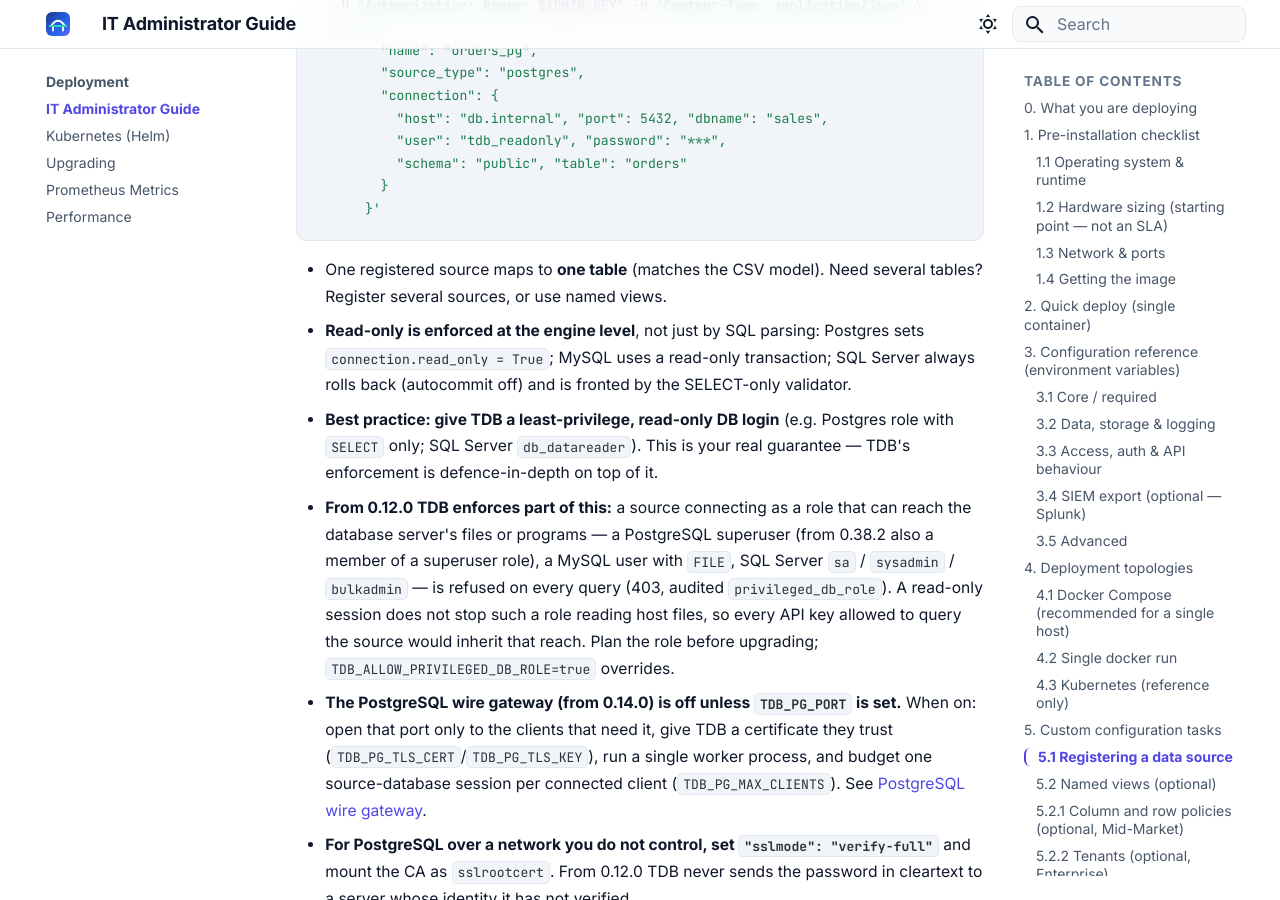
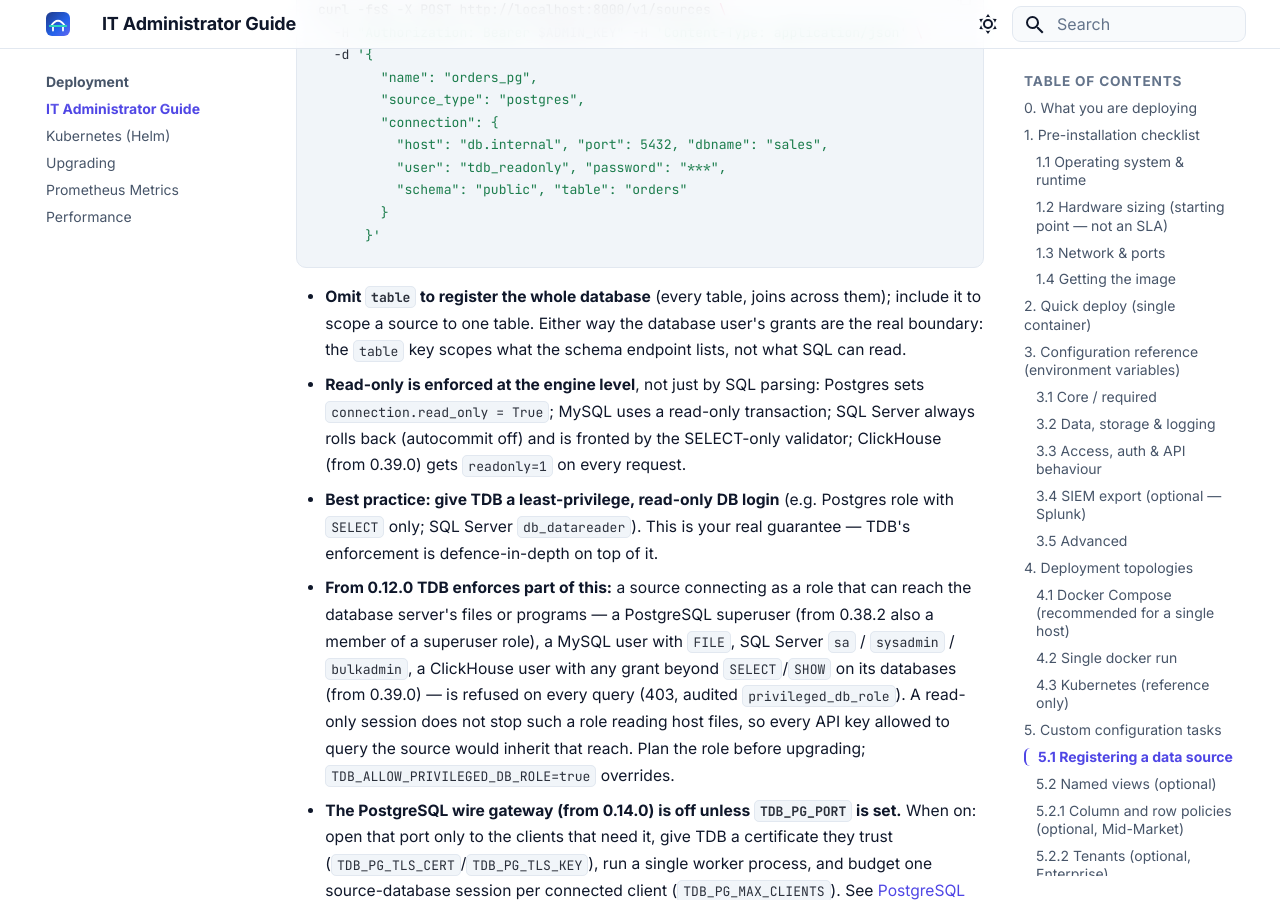
Before and after one commit to tdb-project/tdb-docs, an MkDocs documentation site: the page built from docs/deployment/it-admin-guide.md, in a window 1280 px wide and 900 px high, scrolled down 12199 px. Built offline with MkDocs 1.6.1 and Material for MkDocs 9.7.7, drawn with Linux system fonts in a browser that asks for light colours; some of the changed text lies outside the part shown.

Commit message:
360 pass: ClickHouse in the admin guide (egress, §5.1, §5.7) and source lists; §5.1 no longer says a source is one table
Co-Authored-By: Claude Opus 5.5 <noreply@anthropic.com>

````diff
--- a/docs/deployment/it-admin-guide.md
+++ b/docs/deployment/it-admin-guide.md
@@ -79,7 +79,7 @@ Notes that drive sizing:
   with `-p` (e.g. `-p 8000:8000`). **The server speaks plain HTTP** — terminate TLS in
   front of it (see [§7](#7-tls-ssl)).
 - **Egress** the host must allow: to each registered data source (e.g. Postgres 5432,
-  MySQL 3306, SQL Server 1433, Snowflake 443); to your private registry if pulling the
+  MySQL 3306, SQL Server 1433, Snowflake 443, ClickHouse 8123 or 8443 for HTTPS); to your private registry if pulling the
   image; and to your SIEM endpoint if you enable the Splunk exporter (HEC over 443/8088).
   If you enable [Client ID Metadata Documents](../auth/oauth.md#client-id-metadata-documents)
   (`TDB_OAUTH_CIMD_HOSTS`, off by default, 0.18.0 and later), allow HTTPS (443) to the
@@ -362,17 +362,21 @@ curl -fsS -X POST http://localhost:8000/v1/sources \
       }'
 ```
 
-- One registered source maps to **one table** (matches the CSV model). Need several
-  tables? Register several sources, or use named views.
+- **Omit `table` to register the whole database** (every table, joins across them);
+  include it to scope a source to one table. Either way the database user's grants are
+  the real boundary: the `table` key scopes what the schema endpoint lists, not what SQL
+  can read.
 - **Read-only is enforced at the engine level**, not just by SQL parsing: Postgres sets
   `connection.read_only = True`; MySQL uses a read-only transaction; SQL Server always
-  rolls back (autocommit off) and is fronted by the SELECT-only validator.
+  rolls back (autocommit off) and is fronted by the SELECT-only validator; ClickHouse
+  (from 0.39.0) gets `readonly=1` on every request.
 - **Best practice: give TDB a least-privilege, read-only DB login** (e.g. Postgres role
   with `SELECT` only; SQL Server `db_datareader`). This is your real guarantee — TDB's
   enforcement is defence-in-depth on top of it.
 - **From 0.12.0 TDB enforces part of this:** a source connecting as a role that can
   reach the database server's files or programs — a PostgreSQL superuser (from 0.38.2 also a member of a superuser role), a MySQL user
-  with `FILE`, SQL Server `sa` / `sysadmin` / `bulkadmin` — is refused on every query
+  with `FILE`, SQL Server `sa` / `sysadmin` / `bulkadmin`, a ClickHouse user with any grant
+  beyond `SELECT`/`SHOW` on its databases (from 0.39.0) — is refused on every query
   (403, audited `privileged_db_role`). A read-only session does not stop such a role
   reading host files, so every API key allowed to query the source would inherit that
   reach. Plan the role before upgrading; `TDB_ALLOW_PRIVILEGED_DB_ROLE=true` overrides.
@@ -585,6 +589,22 @@ things differ from the other databases:
 - **A role that cannot use the database or warehouse still signs in.** From 0.35.2
   registration checks the session's current database, schema and warehouse, and refuses
   the source as not accessible (503) instead of failing on every query later.
+
+### 5.7 ClickHouse sources
+
+From **0.39.0**, over ClickHouse's HTTP interface (8123, or 8443 with `"secure": true`);
+tested against ClickHouse 26.8, **not yet against ClickHouse Cloud**. Two things to plan:
+
+- **The user: `SELECT` grants and no settings profile.** TDB sends `readonly=1` and its own
+  timeout and row cap with every request. A profile that fixes `readonly` stops TDB setting
+  its limits; one that marks them `CHANGEABLE_IN_READONLY` lets a query lift them. TDB
+  refuses both (403), and `TDB_ALLOW_PRIVILEGED_DB_ROLE` does not change that. Never use the
+  built-in `default` user (it holds `ALL`).
+- **Some ClickHouse SQL is refused:** a `SETTINGS` or `FORMAT` clause and every table
+  function, for every caller; under a column or row policy also `FINAL`, `SAMPLE`,
+  `ARRAY JOIN`, `PREWHERE` and `LIMIT … BY`. Tell analysts before they meet a `400`/`403`.
+
+Setup and the full list: [ClickHouse](../connectors/clickhouse.md).
 
 For any database source, from 0.36.0 a 503 "not accessible" leaves a `source_unreachable`
 WARNING line in the application log with the driver's reason, password masked
````
Also changed, not shown: docs/getting-started/installation.md (+1 -1 lines), docs/index.md (+2 -2 lines), docs/why-tdb.md (+1 -1 lines).
